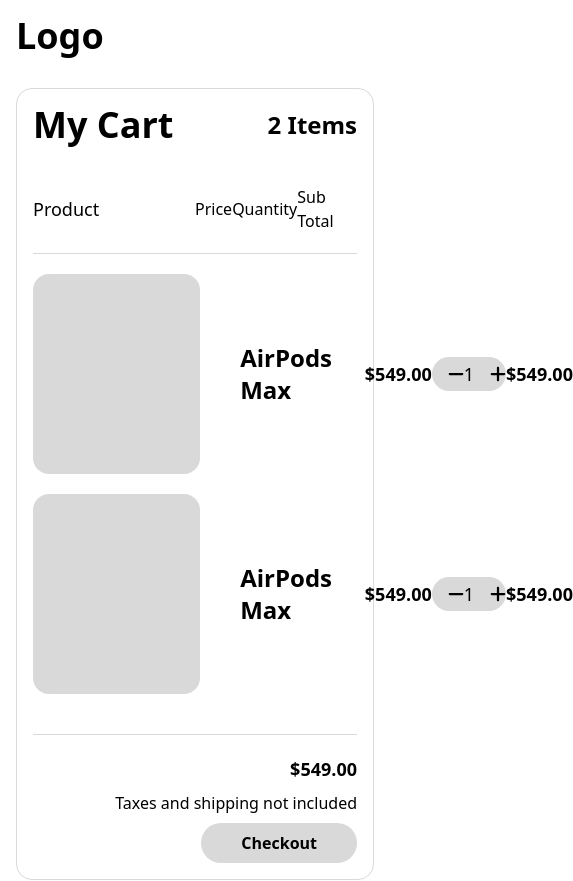
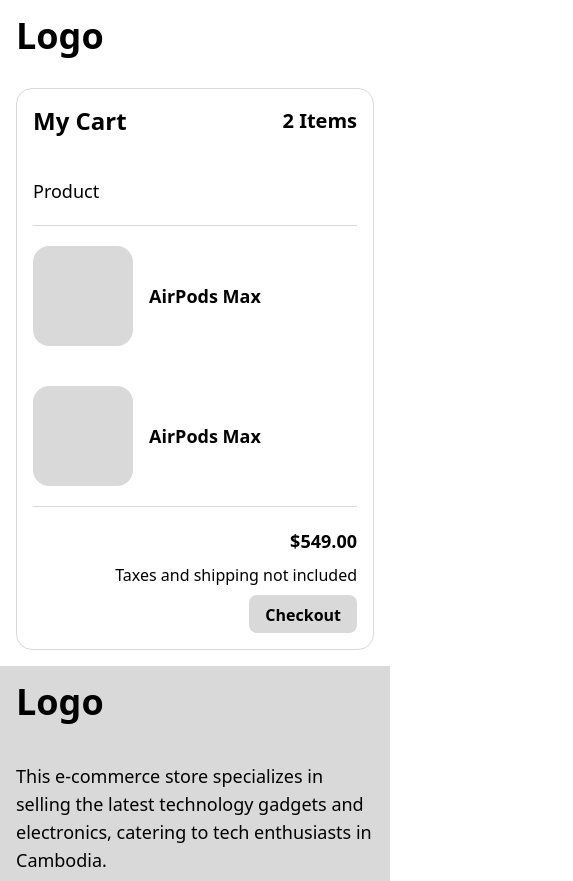
Before and after one commit to SodaraSou/Computer-Store-Website, a React (Create React App) app: page /cart in a window 390 px wide. Shown: the top 881 px of the page, 573 px wide, since content can reach past the window. Built offline with nearby package versions, Linux system fonts and the light colour scheme.

Commit message:
Minor fixed

```diff
--- a/src/pages/Cart.jsx
+++ b/src/pages/Cart.jsx
@@ -7,10 +7,11 @@
       <section className="p-4 xl:py-10 xl:px-0">
         <div className="max-w-[1000px] mx-auto border border-[#D9D9D9] rounded-2xl p-4 xl:p-10">
           <div className="flex justify-between items-center mb-10">
-            <h1 className="text-4xl font-bold">My Cart</h1>
-            <h2 className="text-2xl font-bold">2 Items</h2>
+            <h1 className="text-2xl md:text-4xl font-bold">My Cart</h1>
+            <h2 className="text-xl md:text-2xl font-bold">2 Items</h2>
           </div>
-          <div className="flex justify-between items-center">
+          <div className="overflow-x-auto">
+            <div className="w-[918px] flex justify-between items-center">
               <div className="w-[400px]">
                 <p className="text-lg">Product</p>
               </div>
@@ -20,15 +21,17 @@
                 <p>Sub Total</p>
               </div>
             </div>
-          <div className="h-[1px] bg-[#D9D9D9] flex-grow my-5"></div>
-          <div className="flex flex-col gap-5">
+            <div className="h-[1px] w-[918px] bg-[#D9D9D9] my-5"></div>
+            <div className="w-[918px] flex flex-col gap-10">
               <div className="flex justify-between items-center">
-              <div className="w-[400px] flex items-center gap-10">
-                <div className="bg-[#D9D9d9] w-[200px] h-[200px] rounded-2xl"></div>
-                <h2 className="text-2xl font-semibold">AirPods Max</h2>
+                <div className="w-auto md:w-[400px] flex items-center gap-4 md:gap-10">
+                  <div className="bg-[#D9D9d9] w-[100px] md:w-[200px] h-[100px] md:h-[200px] rounded-2xl"></div>
+                  <h2 className="text-lg md:text-2xl font-semibold">
+                    AirPods Max
+                  </h2>
                 </div>
                 <div className="w-[400px] flex justify-between items-center">
-                <p className="text-lg font-semibold">$549.00</p>
+                  <p className="text-md md:text-lg font-semibold">$549.00</p>
                   <div className="px-4 py-2 bg-[#D9D9D9] flex items-center justify-between text-lg rounded-full dropdown-button-size">
                     <button>
                       <img
@@ -46,16 +49,18 @@
                       />
                     </button>
                   </div>
-                <p className="text-lg font-semibold">$549.00</p>
+                  <p className="text-md md:text-lg font-semibold">$549.00</p>
                 </div>
               </div>
               <div className="flex justify-between items-center">
-              <div className="w-[400px] flex items-center gap-10">
-                <div className="bg-[#D9D9d9] w-[200px] h-[200px] rounded-2xl"></div>
-                <h2 className="text-2xl font-semibold">AirPods Max</h2>
+                <div className="w-[400px] flex items-center gap-4 md:gap-10">
+                  <div className="bg-[#D9D9d9] w-[100px] md:w-[200px] h-[100px] md:h-[200px] rounded-2xl"></div>
+                  <h2 className="text-lg md:text-2xl font-semibold">
+                    AirPods Max
+                  </h2>
                 </div>
                 <div className="w-[400px] flex justify-between items-center">
-                <p className="text-lg font-semibold">$549.00</p>
+                  <p className="text-md md:text-lg font-semibold">$549.00</p>
                   <div className="px-4 py-2 bg-[#D9D9D9] flex items-center justify-between text-lg rounded-full dropdown-button-size">
                     <button>
                       <img
@@ -73,18 +78,18 @@
                       />
                     </button>
                   </div>
-                <p className="text-lg font-semibold">$549.00</p>
+                  <p className="text-md md:text-lg font-semibold">$549.00</p>
                 </div>
               </div>
-            <div></div>
             </div>
-          <div className="h-[1px] bg-[#D9D9D9] flex-grow my-5"></div>
+            <div className="h-[1px] w-[918px] bg-[#D9D9D9] flex-grow my-5"></div>
+          </div>
           <div className="flex flex-col gap-2 items-end justify-center">
             <p className="text-lg font-semibold">$549.00</p>
             <p>Taxes and shipping not included</p>
             <Link
               to="/"
-              className="bg-[#D9D9D9] py-2 px-10 rounded-full font-semibold"
+              className="bg-[#D9D9D9] h-[38px] py-2 px-4 rounded-lg font-semibold"
             >
               Checkout
             </Link>
```
Lines whose indentation alone changed are shown as unchanged.
